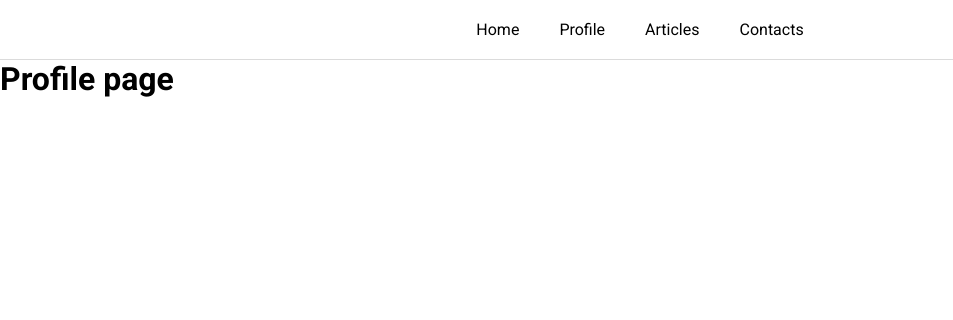
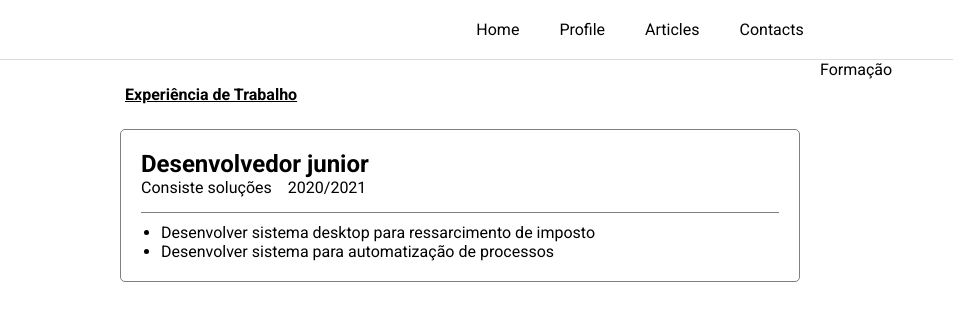
Before and after one commit to Ismael-Oliv/Profile_blog, a Next.js app: page /profile in a window 1280 px wide. Shown: the top 320 px of the page, without its empty margins (0-953 px from the left). Built offline with nearby package versions, Linux system fonts and the light colour scheme.

Commit message:
Profile page

```diff
--- a/src/pages/profile/index.tsx
+++ b/src/pages/profile/index.tsx
@@ -1,7 +1,31 @@
+import styles from "./style.module.scss";
+
 export default function Profile() {
   return (
-    <main>
-      <h1>Profile page</h1>
+    <main className={styles.container}>
+      <div className={styles.content}>
+        <div className={styles.expirence}>
+          <h1>Experiência de Trabalho</h1>
+          <section>
+            <header>
+              <h2>Desenvolvedor junior</h2>
+              <span>Consiste soluções</span>
+              <time>2020/2021</time>
+            </header>
+            <ul>
+              <li>Desenvolver sistema desktop para ressarcimento de imposto</li>
+              <li>Desenvolver sistema para automatização de processos</li>
+            </ul>
+          </section>
+        </div>
+        <aside className={styles.profile}>
+          <div>
+            <header>
+              <span>Formação</span>
+            </header>
+          </div>
+        </aside>
+      </div>
     </main>
   );
 }
--- /dev/null
+++ b/src/pages/profile/style.module.scss
@@ -0,0 +1,44 @@
+.container {
+  max-width: 1120px;
+  width: 100%;
+  margin: 0 auto;
+  padding: 0 20px;
+}
+
+.content {
+  display: grid;
+  grid-template-columns: 2fr 1fr;
+}
+
+.expirence {
+  padding: 0 20px;
+  h1 {
+    margin-top: 20px;
+    padding: 5px;
+
+    font-size: medium;
+    text-decoration: underline;
+  }
+  time {
+    font-size: medium;
+    margin-left: 1rem;
+  }
+
+  section {
+    display: flex;
+    flex-direction: column;
+    border: 1px solid gray;
+    border-radius: 5px;
+    margin-top: 20px;
+    padding: 20px 20px 0 20px;
+
+    ul {
+      margin-top: 15px;
+      padding: 10px 20px 20px;
+      border-top: 1px solid gray;
+    }
+  }
+}
+
+.profile {
+}
```
Also changed, not shown: src/components/Profile/index.tsx (+5 -10 lines), src/components/Profile/styles.module.scss (+7 -15 lines), src/pages/articles/index.tsx (added, +7 -0 lines), src/pages/contacts/index.tsx (added, +7 -0 lines), 1 other file (tests, documents, lock files or other folders).
